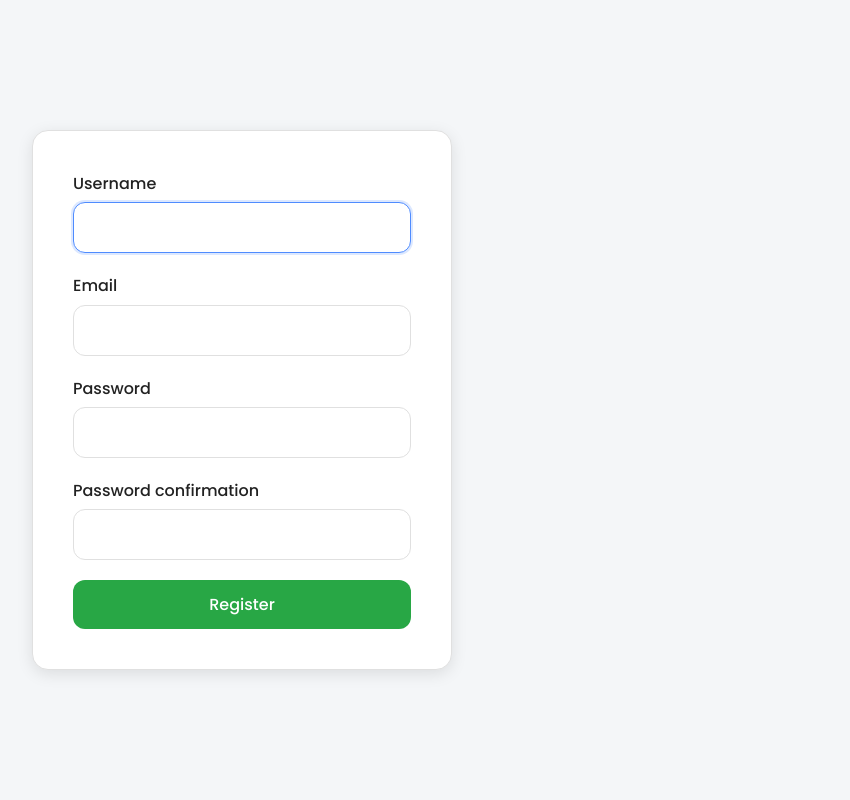
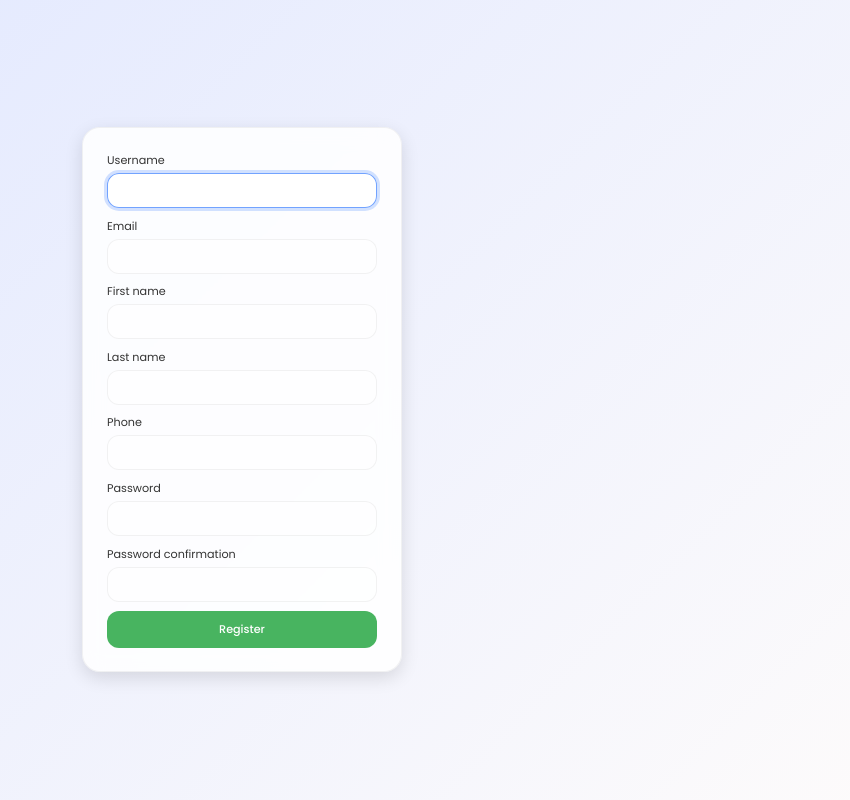
Before and after one commit to Divakar-2112/smartCity, a Django app: page /register/ in a window 1280 px wide. Shown: the whole page, without its empty margins (398-1248 px from the left). Run offline with Django 4.2, Linux system fonts and the light colour scheme.

Commit message:
pull request

```diff
--- a/citizen/form.py
+++ b/citizen/form.py
@@ -5,4 +5,4 @@ from django.contrib.auth.forms import UserCreationForm
 class CreateUserForm(UserCreationForm):
     class Meta:
         model = NewUser
-        fields = ['username','email','password1','password2']
+        fields = ['username','email','first_name','last_name','phone','password1','password2',]
--- a/citizen/models.py
+++ b/citizen/models.py
@@ -1,8 +1,6 @@
 from django.db import models
 from django.contrib.auth.models import AbstractUser
 from django.conf import settings
-
-
 
 ROLE_CHOICES = [
     ('citizen', 'Citizen'),
@@ -35,7 +33,7 @@ class NewUser(AbstractUser):
     department = models.ForeignKey('Department', on_delete=models.SET_NULL, null=True, blank=True)
 
     def __str__(self):
-        return self.name
+        return self.username
 
 class SubCategory(models.Model):
     subCategory_id = models.AutoField(primary_key=True)
--- a/citizen/urls.py
+++ b/citizen/urls.py
@@ -1,9 +1,11 @@
 from django.urls import path
 from . import views
+from django.contrib.auth import views as auth_views
 
 urlpatterns = [
     path('',views.home,name="home"),
     path('register/',views.register,name='register'),
-    path('login/',views.login,name='login'),
+    path('login/',auth_views.LoginView.as_view(template_name='citizen/login.html'),name="login"),
     path('raiseComplaint',views.raiseComplaint,name='raiseComplaint'),
+    path('user/',views.user,name="user"),
 ]
--- a/citizen/views.py
+++ b/citizen/views.py
@@ -1,8 +1,5 @@
 from django.shortcuts import render, redirect
-# from django.contrib import messages
-# from .models import *
 from django.shortcuts import render
-# from django.contrib.auth.forms import UserCreationForm
 from .form import CreateUserForm
 from django.contrib import messages
 from django.contrib.auth import authenticate, login as auth_login, logout as auth_logout
@@ -14,16 +11,28 @@ def home(request):
 
 def register(request):
     if request.method == 'POST':
-        name = request.POST['username']
+        name = request.POST['first_name'] + " " + request.POST['last_name']
+        username = request.POST['username']
         email = request.POST['email']
+        first_name = request.POST['first_name']
+        last_name = request.POST['last_name']
+        phone = request.POST['phone']
         password1 = request.POST['password1']
         password2 = request.POST['password2']
 
         if password1==password2:
-            user = NewUser.objects.create_user(username=name,email=email,password=password1)
+            user = NewUser.objects.create_user(
+            username=username,
+            name = name,
+            email=email,
+            password=password1,
+            first_name=first_name,
+            last_name=last_name
+            )
+            user.phone = phone
             user.save()
             messages.success(request,'Your account has been created !')
-            return redirect('login')
+            return redirect('user')
         else:
             messages.warning(request,"Incorrect Password TRY AGAIN !!")
             return redirect('register')
@@ -33,8 +42,11 @@ def register(request):
         form = CreateUserForm()
         return render(request, "citizen/register.html",{'form':form})
 
-def login(request):
-    return render(request, "citizen/login.html")
-
 def raiseComplaint(request):
     return render(request, "citizen/raise_complaint.html")
+
+def user(request):
+    return render(request,"citizen/user.html")
+
+# def login(request):
+#     return render(request, "citizen/login.html")
--- a/my_project/settings.py
+++ b/my_project/settings.py
@@ -132,8 +132,7 @@ STATICFILES_DIRS=[BASE_DIR/'static']
 MEDIA_URL = '/images/'
 MEDIA_ROOT = BASE_DIR/'static'
 
-
-
+LOGIN_REDIRECT_URL = 'user'
 
 # Default primary key field type
 # https://docs.djangoproject.com/en/4.2/ref/settings/#default-auto-field
--- a/static/css/register.css
+++ b/static/css/register.css
@@ -1,15 +1,15 @@
 @import url('https://fonts.googleapis.com/css2?family=Poppins:wght@300;400;500;600;700&display=swap');
 
 :root {
-  --primary: #4f8cff;
-  --accent: #ffce47;
-  --success: #28a745;
-  --background: #f4f6f8;
+  --primary: rgba(79, 140, 255, 0.8);
+  --accent: rgba(255, 206, 71, 0.8);
+  --success: rgba(40, 167, 69, 0.85);
+  --background: linear-gradient(135deg, #e0e7ff, #fdfbfb);
   --dark: #222;
-  --card: #fff;
+  --card: rgba(255, 255, 255, 0.85);
   --footer: #222;
   --footer-text: #eee;
-  --border: #e0e0e0;
+  --border: rgba(0, 0, 0, 0.05);
 }
 
 * {
@@ -20,41 +20,64 @@
 }
 
 body {
-  background-color: var(--background);
+  background: var(--background);
   color: var(--dark);
   display: flex;
   justify-content: center;
   align-items: center;
   height: 100vh;
-  transition: background-color 0.3s ease;
+  overflow: hidden;
+  animation: fadeIn 1s ease-in-out;
+}
+
+@keyframes fadeIn {
+  0% {
+    opacity: 0;
+    transform: translateY(10px);
+  }
+  100% {
+    opacity: 1;
+    transform: translateY(0);
+  }
 }
 
 form {
   background-color: var(--card);
-  padding: 2.5rem;
-  border-radius: 16px;
-  box-shadow: 0 4px 16px rgba(0, 0, 0, 0.1);
+  backdrop-filter: blur(10px);
+  padding: 1.5rem;
+  border-radius: 18px;
+  box-shadow: 0 6px 18px rgba(0, 0, 0, 0.12);
   border: 1px solid var(--border);
   width: 100%;
-  max-width: 420px;
-  transition: transform 0.3s ease;
+  max-width: 320px;
+  animation: popIn 0.6s ease-out;
 }
 
-form:hover {
-  transform: scale(1.02);
+@keyframes popIn {
+  0% {
+    opacity: 0;
+    transform: scale(0.95);
+  }
+  100% {
+    opacity: 1;
+    transform: scale(1);
+  }
 }
 
 form p {
   margin-bottom: 1rem;
   font-weight: 600;
-  font-size: 1.2rem;
+  font-size: 1.1rem;
   text-align: center;
+  color: var(--primary);
 }
 
 label {
   display: block;
-  margin-bottom: 0.4rem;
-  font-weight: 500;
+  margin-bottom: 0.25rem;
+  font-weight: 400;
+  color: #333;
+  font-size: 0.70rem;
 }
 
 input[type="text"],
@@ -63,11 +86,12 @@ input[type="password"],
 select,
 textarea {
   width: 100%;
-  padding: 0.75rem 1rem;
-  margin-bottom: 1.25rem;
+  padding: 0.5rem 0.8rem;
+  margin-bottom: 0.6rem;
   border: 1px solid var(--border);
   border-radius: 12px;
-  font-size: 1rem;
+  font-size: 0.70rem;
+  background: rgba(255, 255, 255, 0.5);
   transition: border-color 0.3s ease, box-shadow 0.2s ease;
 }
 
@@ -76,23 +100,25 @@ select:focus,
 textarea:focus {
   outline: none;
   border-color: var(--primary);
-  box-shadow: 0 0 0 2px rgba(79, 140, 255, 0.2);
+  box-shadow: 0 0 0 3px rgba(79, 140, 255, 0.25);
+  background-color: rgba(255, 255, 255, 0.8);
 }
 
 button {
   background-color: var(--success);
   color: white;
-  padding: 0.75rem 1.5rem;
+  padding: 0.6rem 1rem;
   border: none;
   border-radius: 12px;
   cursor: pointer;
-  font-size: 1rem;
+  font-size: 0.7rem;
   font-weight: 500;
   transition: background-color 0.3s ease, transform 0.2s ease;
   width: 100%;
+  animation: fadeIn 0.8s ease 0.4s backwards;
 }
 
 button:hover {
   background-color: #218838;
-  transform: translateY(-2px);
+  transform: translateY(-2px) scale(1.01);
 }
```
Also changed, not shown: citizen/templates/citizen/index.html (+0 -7 lines), citizen/templates/citizen/login.html (+9 -4 lines), citizen/templates/citizen/user.html (added, +16 -0 lines), static/css/login.css (added), static/css/user.css (added).
